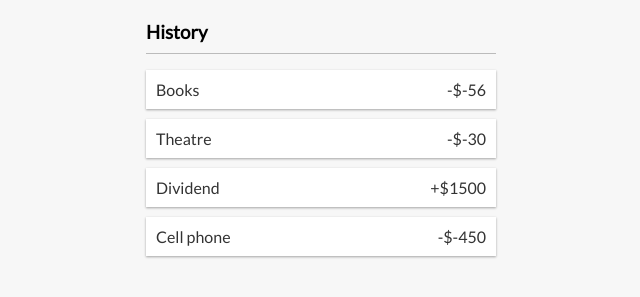
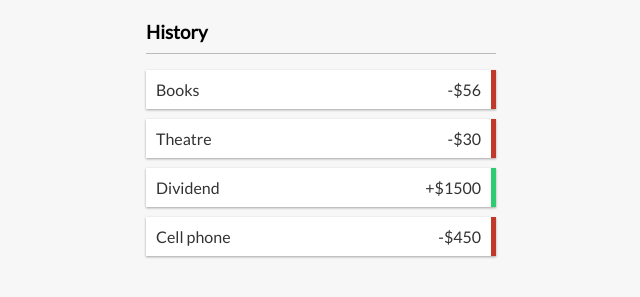
Before and after one commit to nazim806/finance-app, a React (Create React App) app in the folder personal-finance/: page / in a window 1280 px wide. Shown: the part 269-566 px from the top of the page, without its empty margins (319-959 px from the left). Built offline with nearby package versions, Linux system fonts and the light colour scheme.

Commit message:
transaction positive mnegative sign updated

```diff
--- a/personal-finance/src/Components/Transaction.js
+++ b/personal-finance/src/Components/Transaction.js
@@ -3,10 +3,10 @@
 export const Transaction = ({ transaction }) => {
   const sign = transaction.amount < 0 ? "-" : "+";
   return (
-    <li className="negative">
+    <li className={transaction.amount < 0 ? "minus" : "plus"}>
       {transaction.text}{" "}
       <span>
-        {sign}${transaction.amount}
+        {sign}${Math.abs(transaction.amount)}
       </span>
       <button className="delete-btn">X</button>
     </li>
```
Also changed, not shown: personal-finance/public/index.html (+4 -4 lines).
